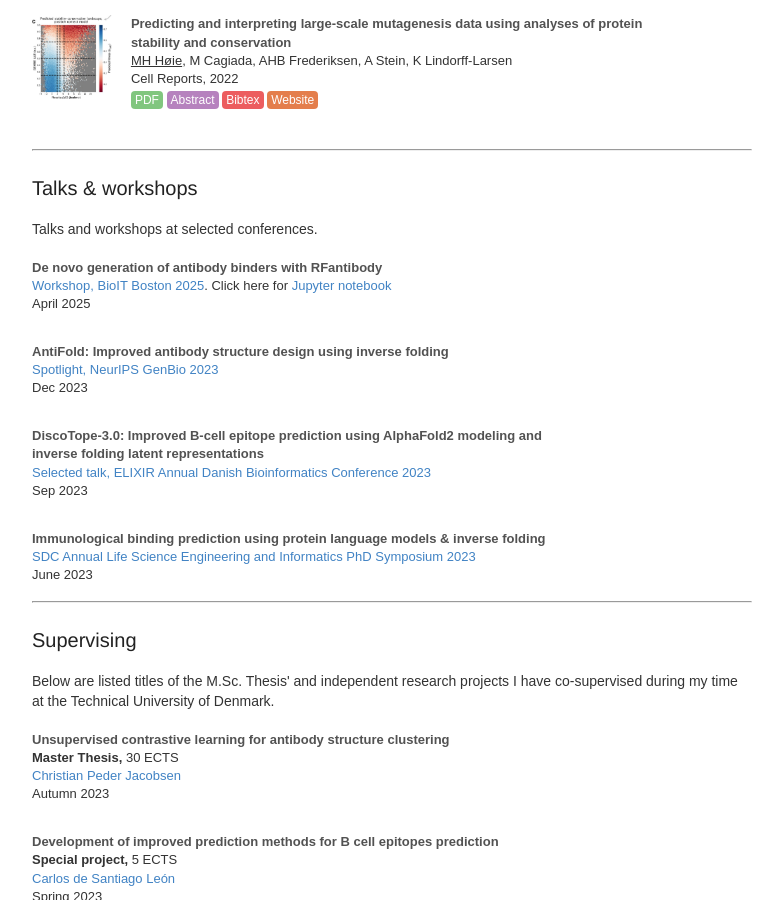
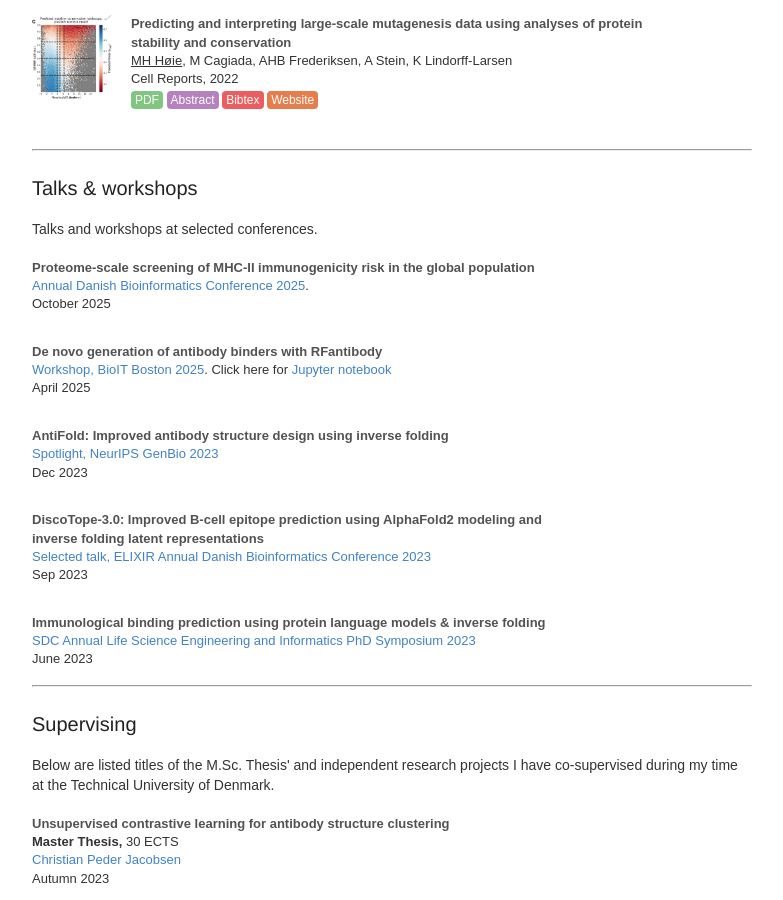
Before and after one commit to Magnushhoie/magnushhoie.github.io, a Jekyll site: the page built from index.html, in a window 1280 px wide and 900 px high, scrolled down 1502 px. Shown: the whole window, without its empty margins (248-1031 px from the left). Built offline with Jekyll 4.4.1, drawn with Linux system fonts in a browser that asks for light colours.

Commit message:
Update index.html

```diff
--- a/index.html
+++ b/index.html
@@ -157,6 +157,17 @@
 Talks and workshops at selected conferences.
 
 <br>
+
+<br>
+<div class="publication">
+    <p>
+      <b><a style="color:#525252; padding:0px 0px" >Proteome-scale screening of MHC-II immunogenicity risk in the global population</b></a><br>
+        <a href=https://eventsignup.ku.dk/9danishbioinfconference/programme >Annual Danish Bioinformatics Conference 2025</a>.
+        <br>
+        October 2025
+        <br>
+    </p>
+</div>
 
 <br>
 <div class="publication">
```
